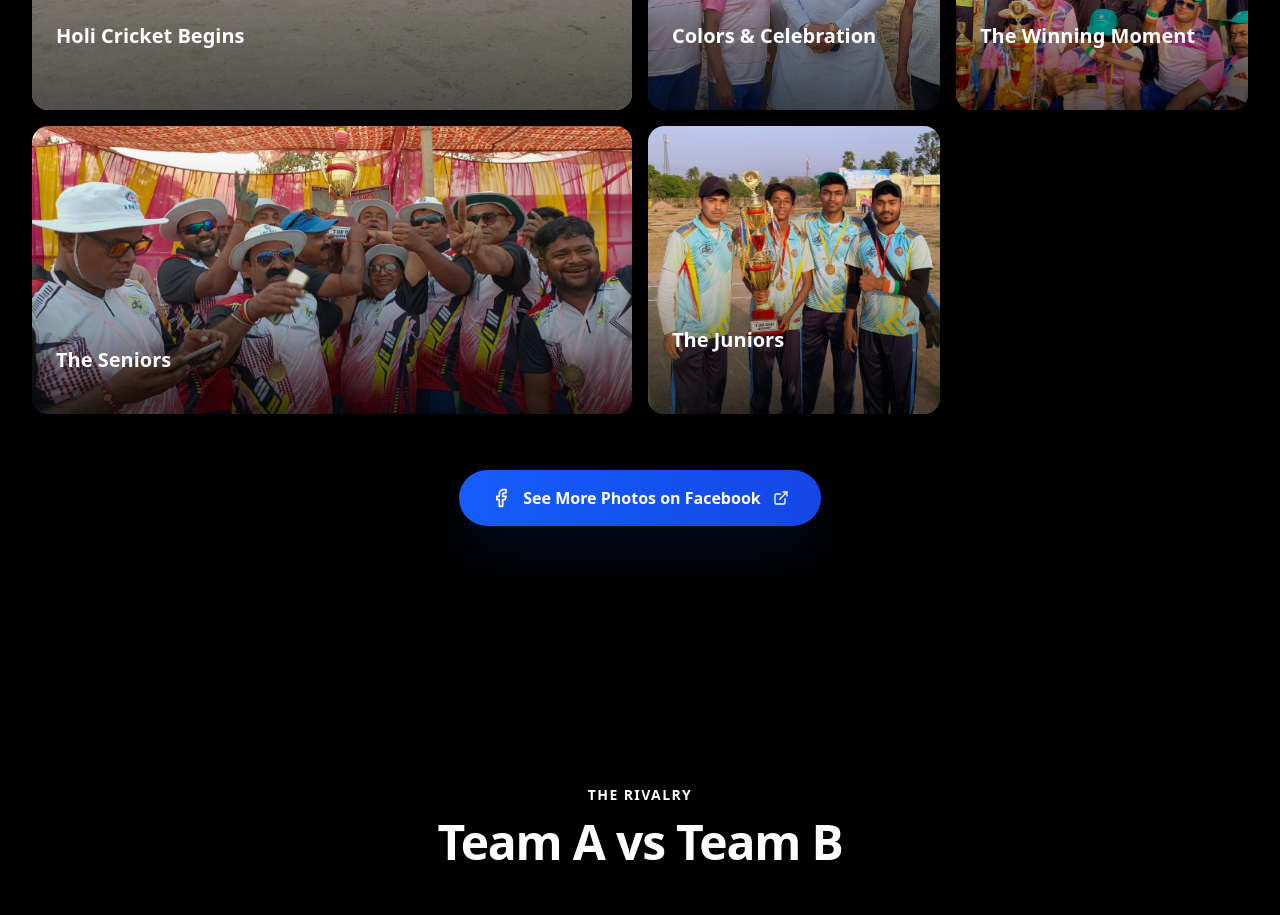
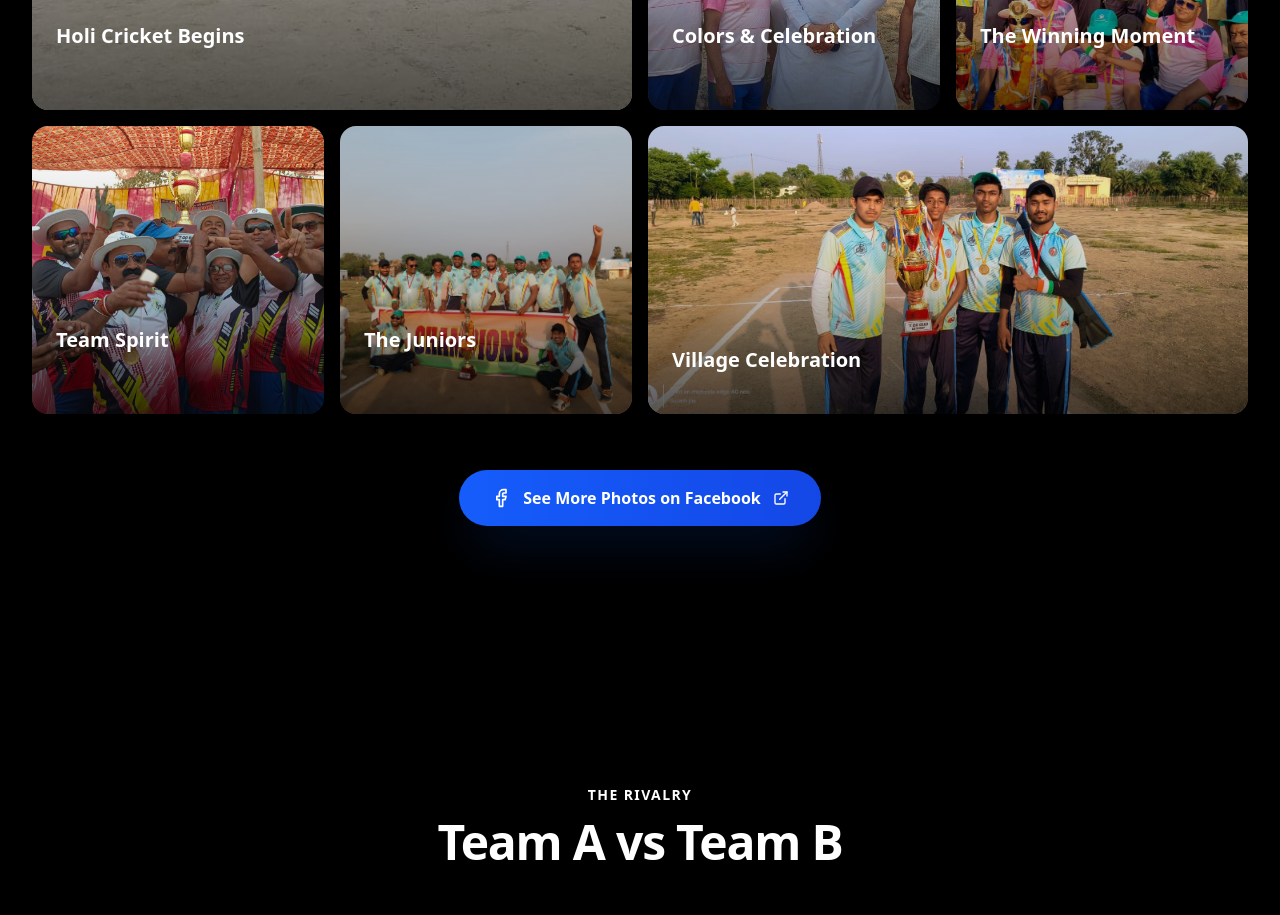
Before and after one commit to ankitjhagithub21/tcckasba, a Next.js app: page / in a window 1280 px wide. Shown: the part 1760-2675 px from the top of the page. Built offline with nearby package versions, Linux system fonts and the light colour scheme.

Commit message:
fixed: gallery section

```diff
--- a/components/Gallery.tsx
+++ b/components/Gallery.tsx
@@ -40,23 +40,28 @@ const galleryItems = [
     span: '',
     height: 'h-72',
   },
+
   {
-    title: 'The Seniors',
-    description: 'The village comes alive – united through the love of cricket and tradition.',
+    title: 'Team Spirit',
+    description: 'The bond of friendship and sportsmanship on the cricket field.',
     image: '/gallery/c6.jpg',
-    span: 'lg:col-span-2',
+    span: '',
     height: 'h-72',
   },
   {
     title: 'The Juniors',
-    description: 'The village comes alive – united through the love of cricket and tradition.',
-    image: '/gallery/c8.jpg',
+    description: 'Young talents bringing energy and enthusiasm to the field.',
+    image: '/gallery/c7.jpg',
     span: '',
     height: 'h-72',
   },
-
-
-
+  {
+    title: 'Village Celebration',
+    description: 'The entire community coming together to celebrate cricket and culture.',
+    image: '/gallery/c8.jpg',
+    span: 'lg:col-span-2',
+    height: 'h-72',
+  },
 ];
 
 export function Gallery() {
```
